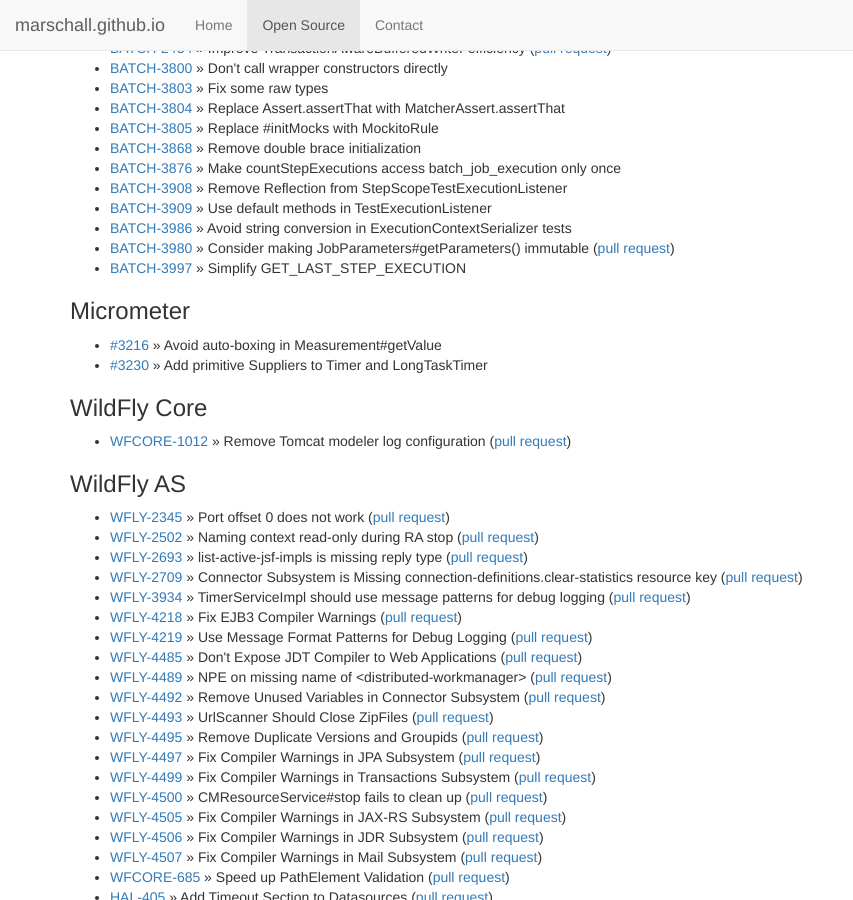
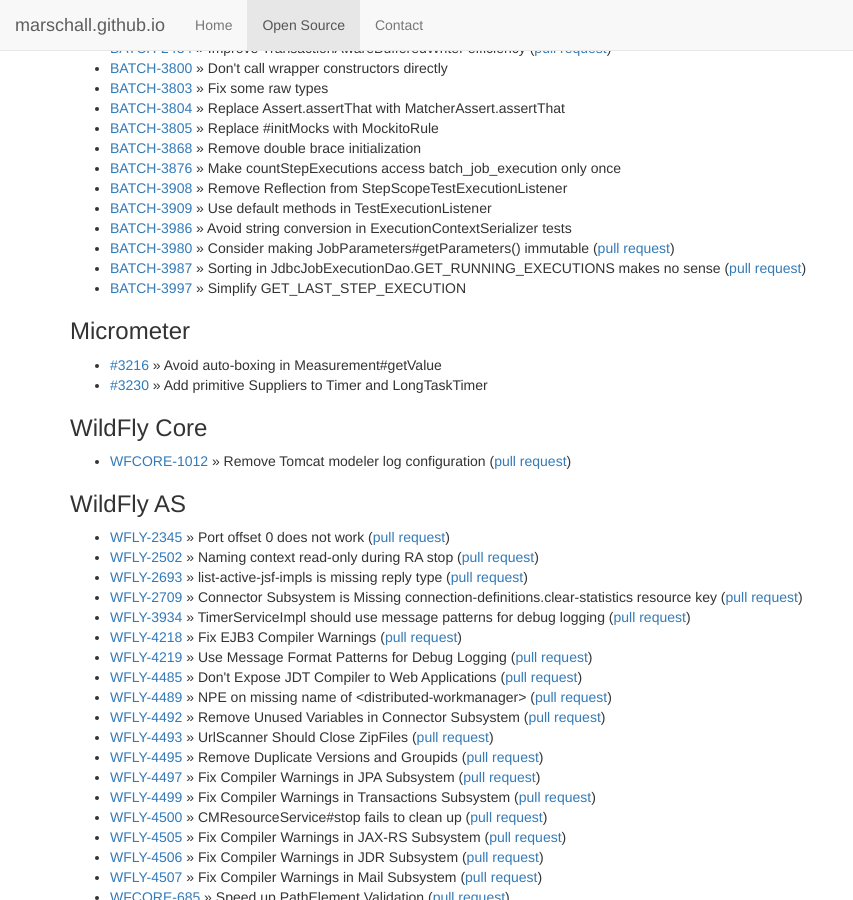
Before and after one commit to marschall/marschall.github.com, a Jekyll site: the page built from open-source.html, in a window 1280 px wide and 900 px high, scrolled down 2320 px. Shown: the whole window, without its empty margins (0-853 px from the left). Built offline with Jekyll 4.4.1, drawn with Linux system fonts in a browser that asks for light colours.

Commit message:
add latest spring batch pr

```diff
--- a/open-source.html
+++ b/open-source.html
@@ -155,6 +155,7 @@
   <li><a href="https://github.com/spring-projects/spring-batch/pull/3909">BATCH-3909</a> &raquo; Use default methods in TestExecutionListener</li>
   <li><a href="https://github.com/spring-projects/spring-batch/pull/3986">BATCH-3986</a> &raquo; Avoid string conversion in ExecutionContextSerializer tests</li>
   <li><a href="https://github.com/spring-projects/spring-batch/issues/3980">BATCH-3980</a> &raquo; Consider making JobParameters#getParameters() immutable (<a href="https://github.com/spring-projects/spring-batch/pull/3988">pull request</a>)</li>
+  <li><a href="https://github.com/spring-projects/spring-batch/issues/3987">BATCH-3987</a> &raquo; Sorting in JdbcJobExecutionDao.GET_RUNNING_EXECUTIONS makes no sense (<a href="https://github.com/spring-projects/spring-batch/pull/3995">pull request</a>)</li>
   <li><a href="https://github.com/spring-projects/spring-batch/pull/3997">BATCH-3997</a> &raquo; Simplify GET_LAST_STEP_EXECUTION</li>
 </ul>
 <h3>Micrometer</h3>
```
